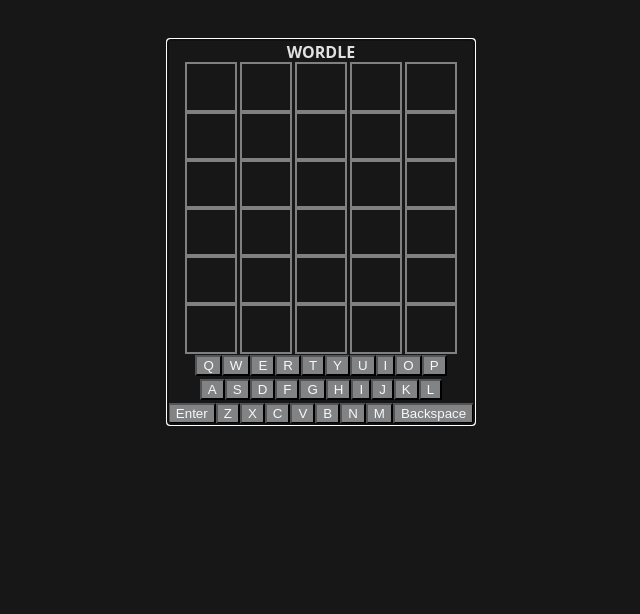
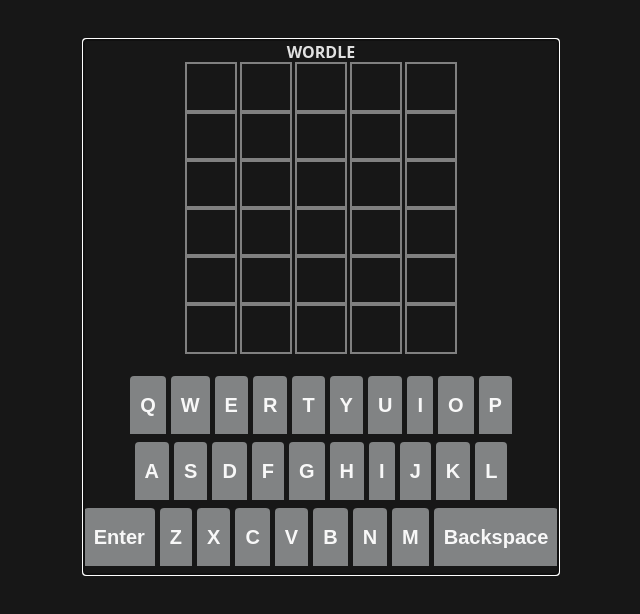
Before and after one commit to Biskkit/Wordle-Project, a React (Vite) app in the folder client/: page / in a window 1280 px wide. Shown: the top 614 px of the page, without its empty margins (319-959 px from the left). Built offline with nearby package versions, Linux system fonts and the light colour scheme.

Commit message:
Style keyboard

```diff
--- a/client/src/App.css
+++ b/client/src/App.css
@@ -39,11 +39,40 @@
 
 /* Styling for div to contain screen keyboard */
 div.keyboard {
+  display: flex;
+  flex-direction: column;
+  align-items: center;
+  margin-top: 24px;
+}
 
+/* Styling for keyboard row */
+div.keyboardRow {
+  display: flex;
+  gap: 5px;
+  margin-bottom: 8px;
 }
 
 /* Styling for keyboard buttons */
 button.keyboard {
+  display: flex;
+  flex-grow: 1;
+  flex-shrink: 1;
+  align-items: center;
+
+
   background-color: rgb(129, 131, 132);
   color: rgb(248, 248, 248);
+  cursor: pointer;
+  font-size: 20px;
+  height: 58px;
+  text-align: center;
+  font-weight: 700;
+  border-top-left-radius: 4px;
+  border-top-right-radius: 4px;
+  outline: transparent;
+
+  border-color: transparent;
+  padding: 8px;
+
+
 }
```
